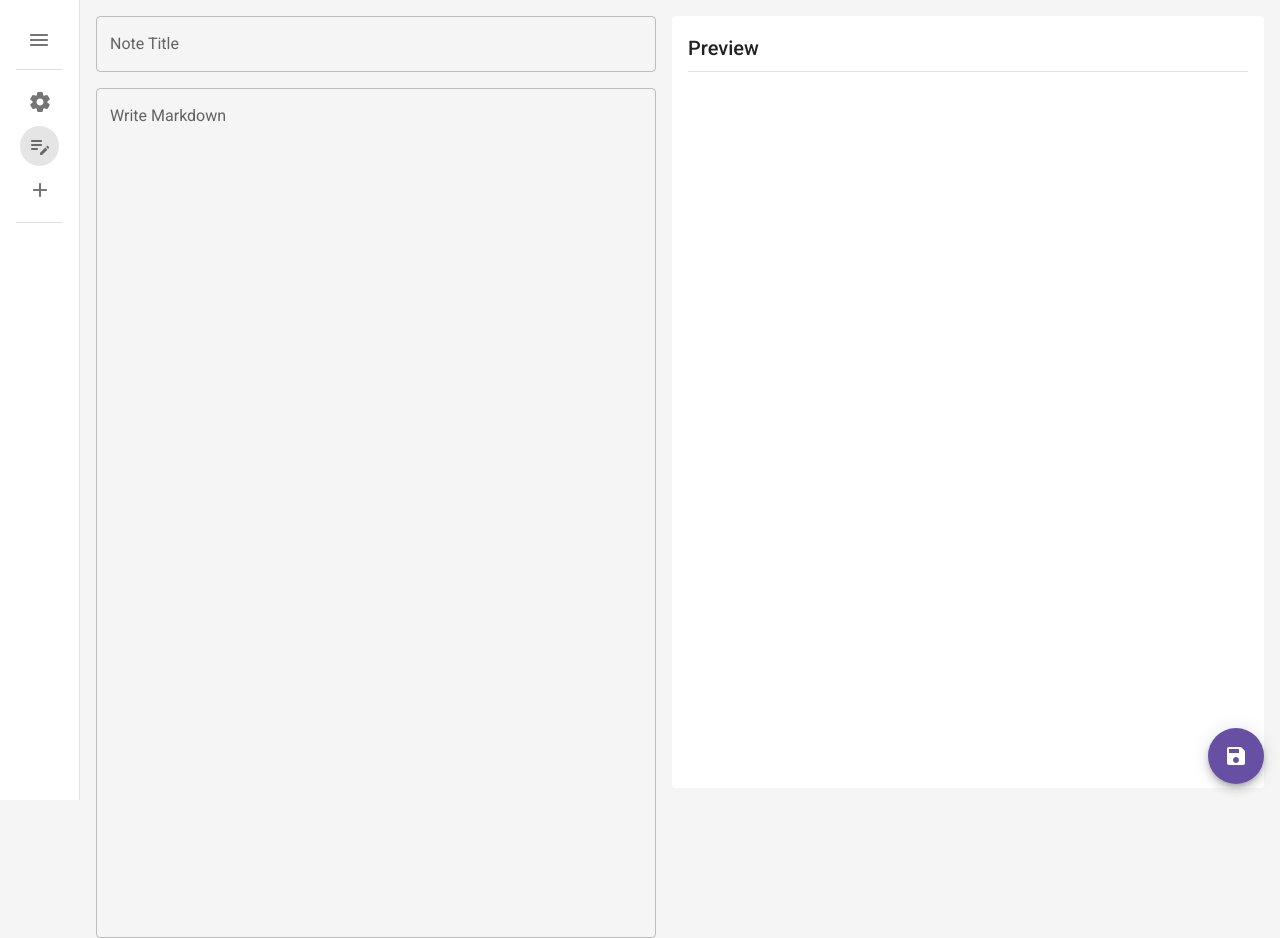
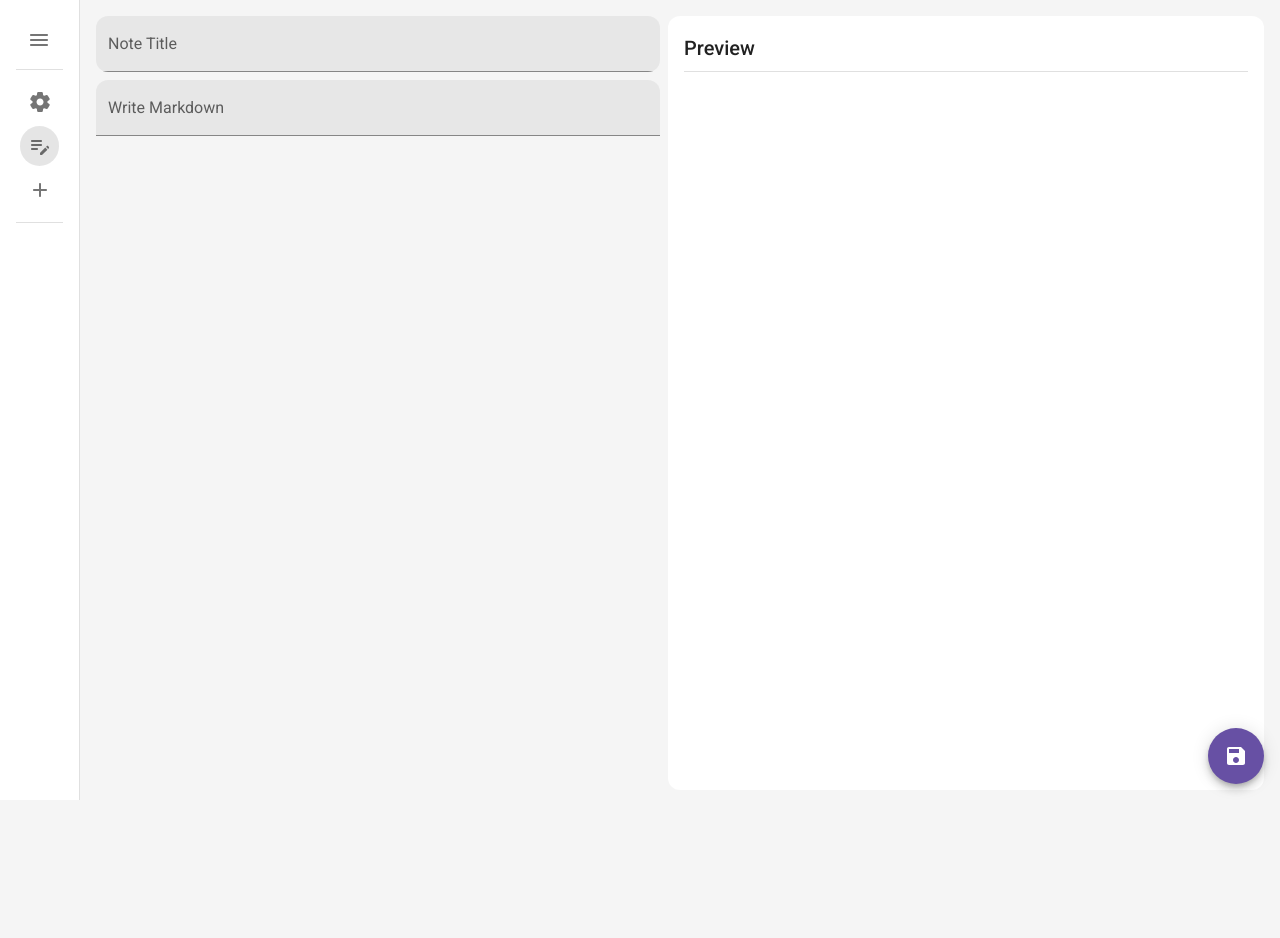
Before and after one commit to vorlie/markdown-editor, a React (Vite) app: page / in a window 1280 px wide. After the commit the page ends 800 px from the top, so only its background shows below. Built offline with nearby package versions, Linux system fonts and the light colour scheme.

Commit message:
refactor(editor): adjust layout dimensions and improve component styling for better usability

```diff
--- a/src/pages/Editor.tsx
+++ b/src/pages/Editor.tsx
@@ -103,28 +103,27 @@ function Editor({ selectedNote, setNotes, notes }: EditorProps) {
         </Box>
       ) : (
         // 🖥️ Desktop Layout (Side by Side)
-        <Box sx={{ display: "flex", height: "98vh", gap: 2 }}>
+        <Box sx={{ display: "flex", height: "96.8vh", gap: 1 }}>
           {/* Left: Markdown Editor */}
           <Box
-            sx={{ flex: 1, display: "flex", flexDirection: "column", gap: 2 }}
+            sx={{ flex: 1, display: "flex", flexDirection: "column", gap: 1, }}
           >
             <TextField
               label="Note Title"
               fullWidth
-              variant="outlined"
+              variant="filled"
               value={title}
               onChange={(e) => { setTitle(e.target.value); }}
+              sx={{ overflowY: "auto" }}
             />
             <TextField
               label="Write Markdown"
               multiline
               fullWidth
-              minRows={35.5}
-              maxRows={35.5}
-              variant="outlined"
+              variant="filled"
               value={markdown}
               onChange={(e) => { setMarkdown(e.target.value); }}
-              sx={{ flex: 1 }}
+              sx={{ flex: 1, maxHeight: "96.8vh", overflowY: "auto", }}
             />
           </Box>
 
@@ -135,17 +134,16 @@ function Editor({ selectedNote, setNotes, notes }: EditorProps) {
               flex: 1,
               p: 2,
               overflowY: "auto",
-              borderRadius: "4px",
+              borderRadius: "12px",
               display: "flex",
               flexDirection: "column",
-              maxHeight: "96.5vh"
             }}
           >
             <Typography variant="h6" gutterBottom>
               {title || "Preview"}
             </Typography>
             <Divider />
-            <Box sx={{ flex: 1, overflowY: "auto" }}>
+            <Box sx={{ flex: 1, overflowY: "auto"  }}>
               <ReactMarkdown>{markdown}</ReactMarkdown>
             </Box>
           </Paper>
```
